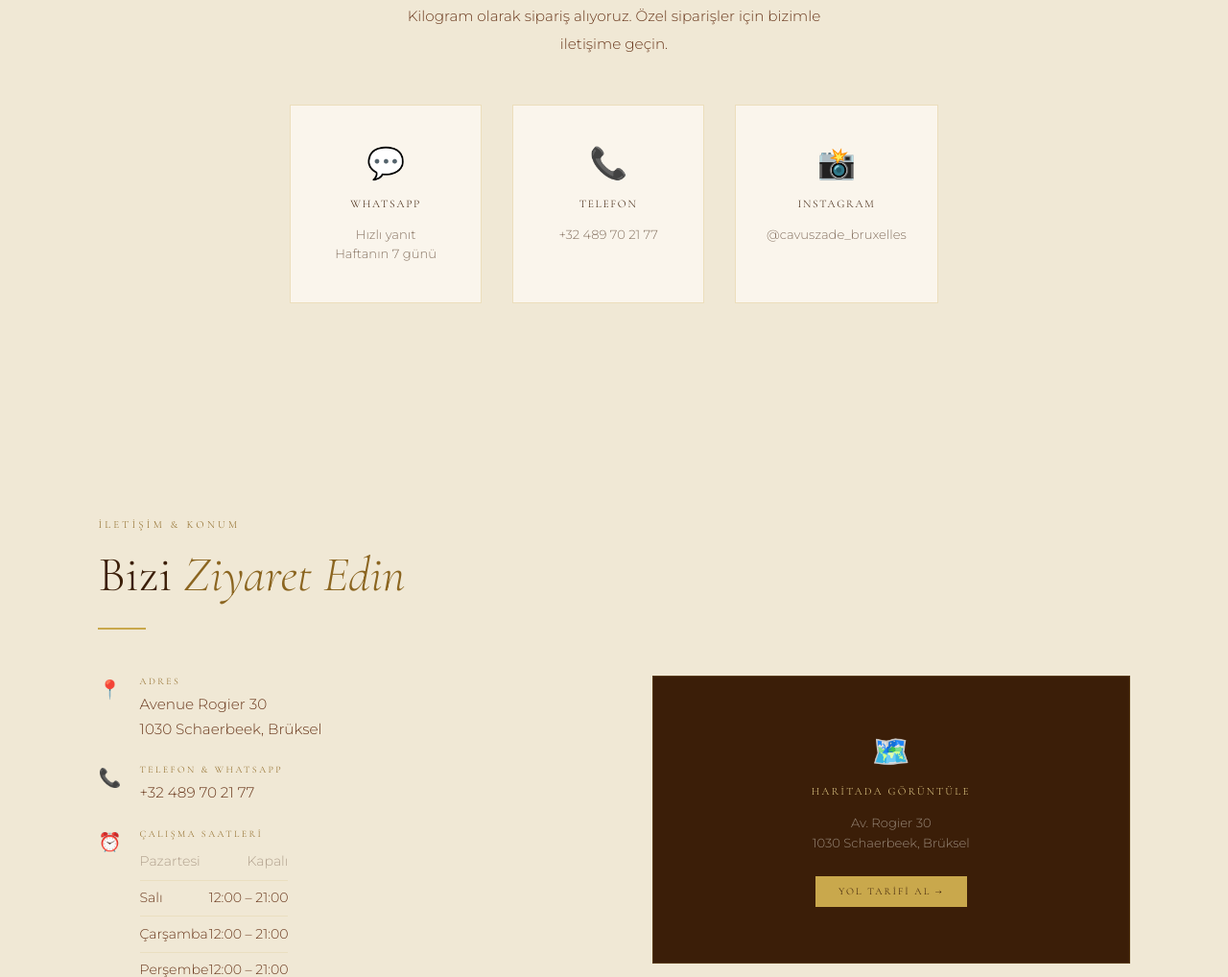
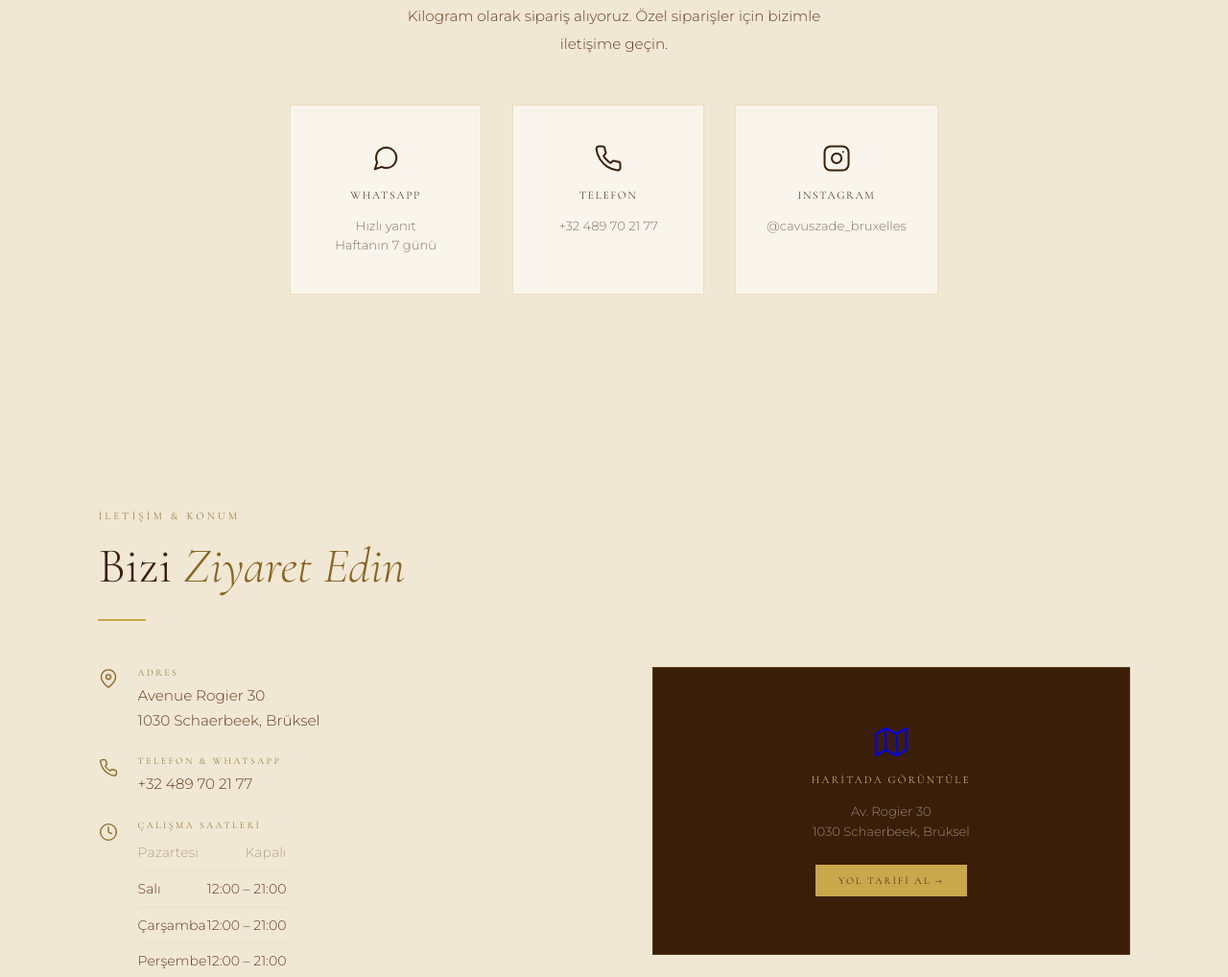
Before and after one commit to kavakbatuhan30-lab/cavuszadebruxelles, a plain HTML site: page index.html in a window 1280 px wide. Shown: the part 4152-5170 px from the top of the page at 96% size. Drawn offline with nearby package versions, Linux system fonts and the light colour scheme.

Commit message:
Style: Updated social media icons to modern minimalist icons

```diff
--- a/index.html
+++ b/index.html
@@ -442,6 +442,18 @@
   .order-icon {
     font-size: 2rem;
     transition: color 0.3s;
+    display: inline-flex;
+    align-items: center;
+    justify-content: center;
+  }
+  .order-icon svg {
+    width: 30px; height: 30px;
+    stroke: currentColor;
+    fill: none;
+    stroke-width: 1.6;
+    stroke-linecap: round;
+    stroke-linejoin: round;
+    display: block;
   }
   .order-label {
     font-family: 'Cormorant Garamond', serif;
@@ -528,8 +540,30 @@
   }
   .contact-icon {
     font-size: 1.2rem;
-    margin-top: 0.1rem;
+    margin-top: 0.15rem;
     flex-shrink: 0;
+    color: var(--gold-dark);
+    display: inline-flex;
+    align-items: flex-start;
+    justify-content: center;
+    width: 22px;
+  }
+  .contact-icon svg {
+    width: 20px; height: 20px;
+    stroke: currentColor;
+    fill: none;
+    stroke-width: 1.6;
+    stroke-linecap: round;
+    stroke-linejoin: round;
+    display: block;
+  }
+  .map-placeholder svg.map-icon {
+    width: 34px; height: 34px;
+    stroke: currentColor;
+    fill: none;
+    stroke-width: 1.5;
+    stroke-linecap: round;
+    stroke-linejoin: round;
   }
   .contact-item-content {
     display: block;
@@ -1051,17 +1085,17 @@
 
   <div class="order-methods">
     <a href="https://wa.me/32489702177" class="order-card reveal">
-      <span class="order-icon">💬</span>
+      <span class="order-icon"><svg viewBox="0 0 24 24" aria-hidden="true"><path d="M21 11.5a8.38 8.38 0 0 1-.9 3.8 8.5 8.5 0 0 1-7.6 4.7 8.38 8.38 0 0 1-3.8-.9L3 21l1.9-5.7a8.38 8.38 0 0 1-.9-3.8 8.5 8.5 0 0 1 4.7-7.6 8.38 8.38 0 0 1 3.8-.9h.5a8.48 8.48 0 0 1 8 8z"/></svg></span>
       <span class="order-label">WhatsApp</span>
       <span class="order-sub">Hızlı yanıt<br>Haftanın 7 günü</span>
     </a>
     <a href="tel:+32489702177" class="order-card reveal">
-      <span class="order-icon">📞</span>
+      <span class="order-icon"><svg viewBox="0 0 24 24" aria-hidden="true"><path d="M22 16.92v3a2 2 0 0 1-2.18 2 19.79 19.79 0 0 1-8.63-3.07 19.5 19.5 0 0 1-6-6 19.79 19.79 0 0 1-3.07-8.67A2 2 0 0 1 4.11 2h3a2 2 0 0 1 2 1.72 12.84 12.84 0 0 0 .7 2.81 2 2 0 0 1-.45 2.11L8.09 9.91a16 16 0 0 0 6 6l1.27-1.27a2 2 0 0 1 2.11-.45 12.84 12.84 0 0 0 2.81.7A2 2 0 0 1 22 16.92z"/></svg></span>
       <span class="order-label">Telefon</span>
       <span class="order-sub">+32 489 70 21 77</span>
     </a>
     <a href="https://www.instagram.com/cavuszade_bruxelles/" target="_blank" class="order-card reveal">
-      <span class="order-icon">📸</span>
+      <span class="order-icon"><svg viewBox="0 0 24 24" aria-hidden="true"><rect x="2" y="2" width="20" height="20" rx="5" ry="5"/><path d="M16 11.37A4 4 0 1 1 12.63 8 4 4 0 0 1 16 11.37z"/><line x1="17.5" y1="6.5" x2="17.51" y2="6.5"/></svg></span>
       <span class="order-label">Instagram</span>
       <span class="order-sub">@cavuszade_bruxelles</span>
     </a>
@@ -1079,7 +1113,7 @@
     <div class="contact-info-block reveal">
 
       <div class="contact-item">
-        <span class="contact-icon">📍</span>
+        <span class="contact-icon"><svg viewBox="0 0 24 24" aria-hidden="true"><path d="M21 10c0 7-9 13-9 13s-9-6-9-13a9 9 0 0 1 18 0z"/><circle cx="12" cy="10" r="3"/></svg></span>
         <div class="contact-item-content">
           <div class="contact-item-label">Adres</div>
           <div class="contact-item-value">Avenue Rogier 30<br>1030 Schaerbeek, Brüksel</div>
@@ -1087,7 +1121,7 @@
       </div>
 
       <div class="contact-item">
-        <span class="contact-icon">📞</span>
+        <span class="contact-icon"><svg viewBox="0 0 24 24" aria-hidden="true"><path d="M22 16.92v3a2 2 0 0 1-2.18 2 19.79 19.79 0 0 1-8.63-3.07 19.5 19.5 0 0 1-6-6 19.79 19.79 0 0 1-3.07-8.67A2 2 0 0 1 4.11 2h3a2 2 0 0 1 2 1.72 12.84 12.84 0 0 0 .7 2.81 2 2 0 0 1-.45 2.11L8.09 9.91a16 16 0 0 0 6 6l1.27-1.27a2 2 0 0 1 2.11-.45 12.84 12.84 0 0 0 2.81.7A2 2 0 0 1 22 16.92z"/></svg></span>
         <div class="contact-item-content">
           <div class="contact-item-label">Telefon & WhatsApp</div>
           <div class="contact-item-value">
@@ -1097,7 +1131,7 @@
       </div>
 
       <div class="contact-item">
-        <span class="contact-icon">⏰</span>
+        <span class="contact-icon"><svg viewBox="0 0 24 24" aria-hidden="true"><circle cx="12" cy="12" r="10"/><polyline points="12 6 12 12 16 14"/></svg></span>
         <div class="contact-item-content">
           <div class="contact-item-label">Çalışma Saatleri</div>
           <div class="contact-item-value">
@@ -1115,7 +1149,7 @@
       </div>
 
       <div class="contact-item">
-        <span class="contact-icon">🌐</span>
+        <span class="contact-icon"><svg viewBox="0 0 24 24" aria-hidden="true"><circle cx="12" cy="12" r="10"/><line x1="2" y1="12" x2="22" y2="12"/><path d="M12 2a15.3 15.3 0 0 1 4 10 15.3 15.3 0 0 1-4 10 15.3 15.3 0 0 1-4-10 15.3 15.3 0 0 1 4-10z"/></svg></span>
         <div class="contact-item-content">
           <div class="contact-item-label">Sosyal Medya</div>
           <div class="contact-item-value">
@@ -1138,7 +1172,7 @@
 
     <div class="reveal">
       <a href="https://maps.google.com/?q=Avenue+Rogier+30+1030+Schaerbeek+Brussels" target="_blank" class="map-placeholder">
-        <span>🗺️</span>
+        <svg class="map-icon" viewBox="0 0 24 24" aria-hidden="true"><polygon points="1 6 1 22 8 18 16 22 23 18 23 2 16 6 8 2 1 6"/><line x1="8" y1="2" x2="8" y2="18"/><line x1="16" y1="6" x2="16" y2="22"/></svg>
         <span class="map-label">Haritada Görüntüle</span>
         <span class="map-addr">Av. Rogier 30<br>1030 Schaerbeek, Brüksel</span>
         <span class="map-btn">Yol Tarifi Al →</span>
```
